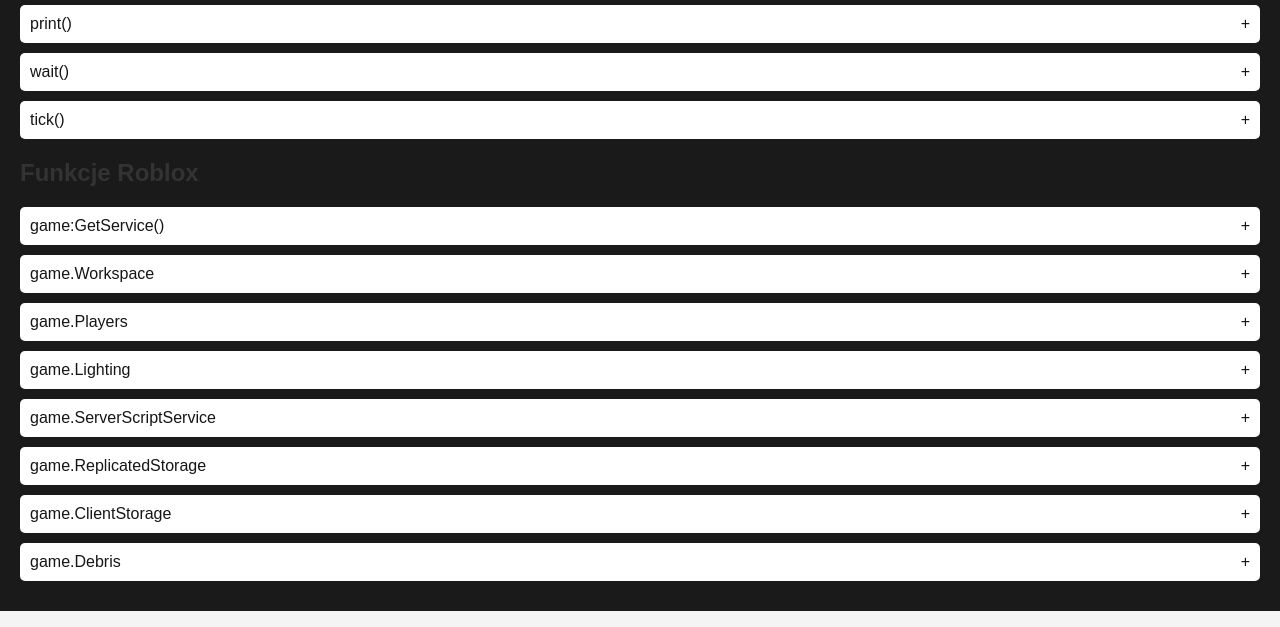
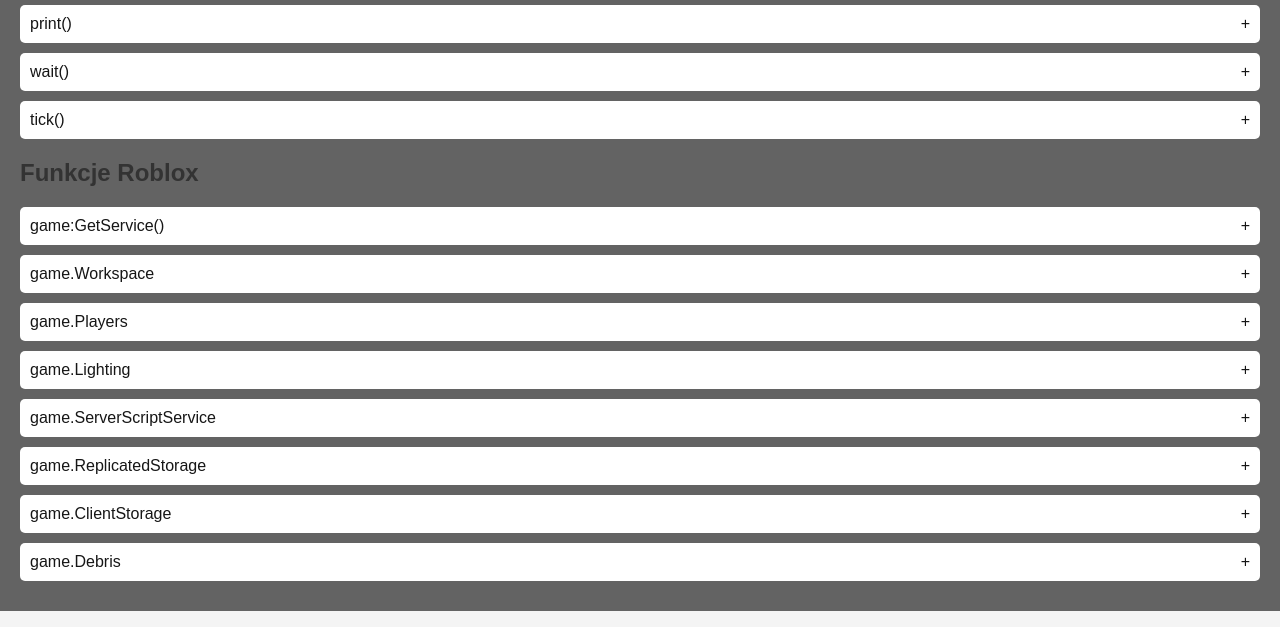
Before and after one commit to odi1125/funkcje-lua, a plain HTML site: page index.html in a window 1280 px wide. Shown: the part 229-856 px from the top of the page. Drawn offline with Linux system fonts and the light colour scheme.

Commit message:
Update index.html

```diff
--- a/index.html
+++ b/index.html
@@ -20,7 +20,7 @@
         .container {
             margin: auto;
             padding: 20px;
-            background-color: rgb(26, 26, 26);
+            background-color: #636363;
         }
         h1, h2 {
             color: #333;
```
